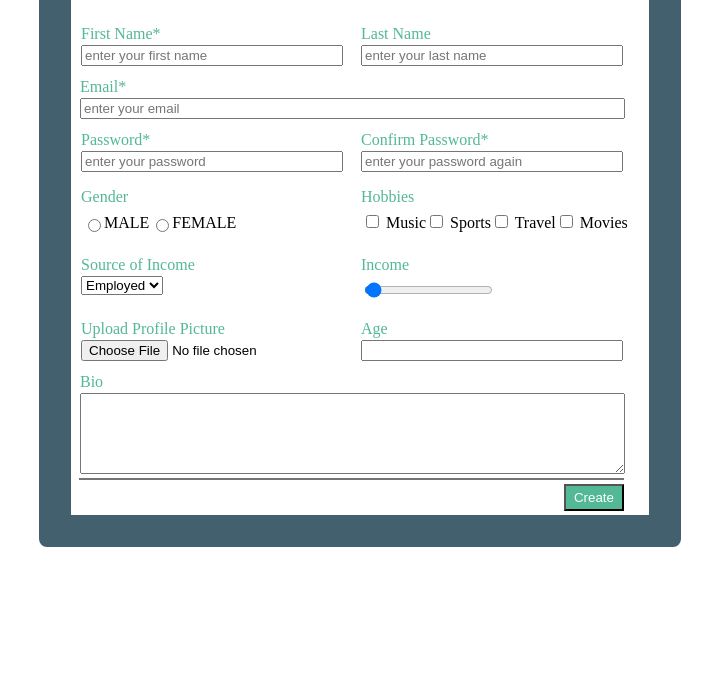
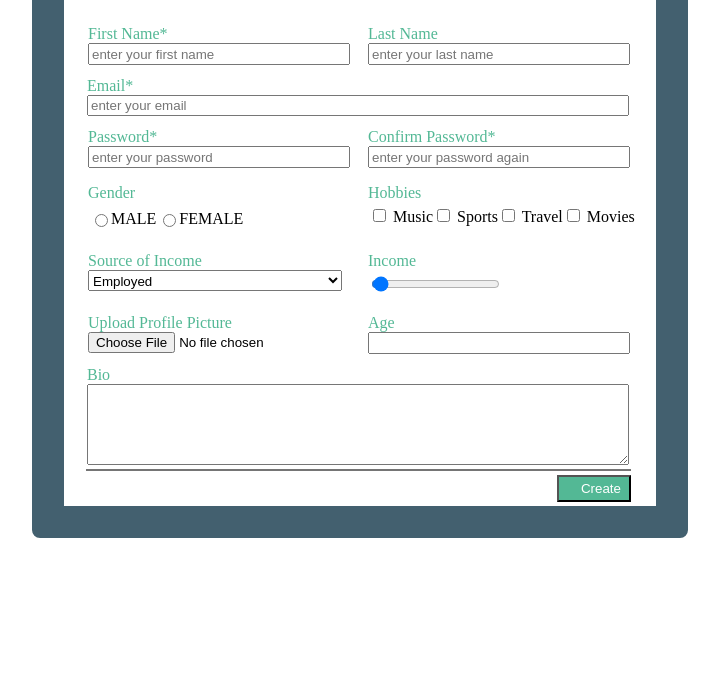
Before and after one commit to khuswanth1/Wavemaker-Training-1, a plain HTML site: page Assignment-2/index.html in a window 1280 px wide. Shown: the part 117-800 px from the top of the page, without its empty margins (280-999 px from the left). Drawn offline with Linux system fonts and the light colour scheme.

Commit message:
File Names Updated

```diff
--- a/Form_Creation/index.html
+++ b/Assignment-2/index.html
@@ -42,11 +42,11 @@
                     <div class="flexcolumn flexbox">
                         <lable class="fadegreen">Gender</lable>
                         <div class="flexrow">
-                            <div class="flexrow rdog phoneflexrow">
+                            <div class="flexrow  phoneflexrow">
                                 <input type="radio" id="male" name="" value="male">
                                 <label for="male">MALE</label>
                             </div>
-                            <div class="flexrow rdog phoneflexrow">
+                            <div class="flexrow phoneflexrow">
                                 <input type="radio" id="female" name="" value="css">
                                 <label for="female">FEMALE</label>
                             </div>
@@ -77,8 +77,8 @@
                 <div class="flexrow">
                     <div class="flexcolumn flexbox">
                         <label for="emp" class="fadegreen">Source of Income</label>
-                        <div>
-                            <select name="emp" id="emp">
+                        <div >
+                            <select class="input-box" name="emp" id="emp">
                                 <option value="Employed">Employed</option>
                                 <option value="Self Emp">Self Emp</option>
                                 <option value="Frelancer">Frelancer</option>
--- a/Form_Creation/style.css
+++ b/Assignment-2/style.css
@@ -19,7 +19,7 @@
     width: 278px;
 }
 .flexbox2{
-    width: 545px;
+    width: 542px;
 }
 .aligncenter{
     display: flex;
@@ -27,15 +27,13 @@
 }
 .input-box{
     width: 254px;
+    padding-top:2px
 }
 label {
-    padding-bottom: 2px;
-}
-.rdog{
-    padding-bottom:2px ;
+
 }
 .padding-box{
-    padding: 4px 8px 4px 8px;
+    padding: 4px 8px 4px 22px;
 }
 .border-box-color{
     border: 32px solid rgb( 67, 96,111 );
@@ -67,9 +65,7 @@ h1{
         display: flex;
         flex-direction: row;
     }
-    .rdog{
-        padding-bottom: 4px;
-    }
+
     .aligncenter {
         flex-direction: column;
     }
```
Also changed, not shown: Assignment-1/index.html (renamed from Table_Creation/index.html), Assignment-1/style.css (renamed from Table_Creation/style.css).
